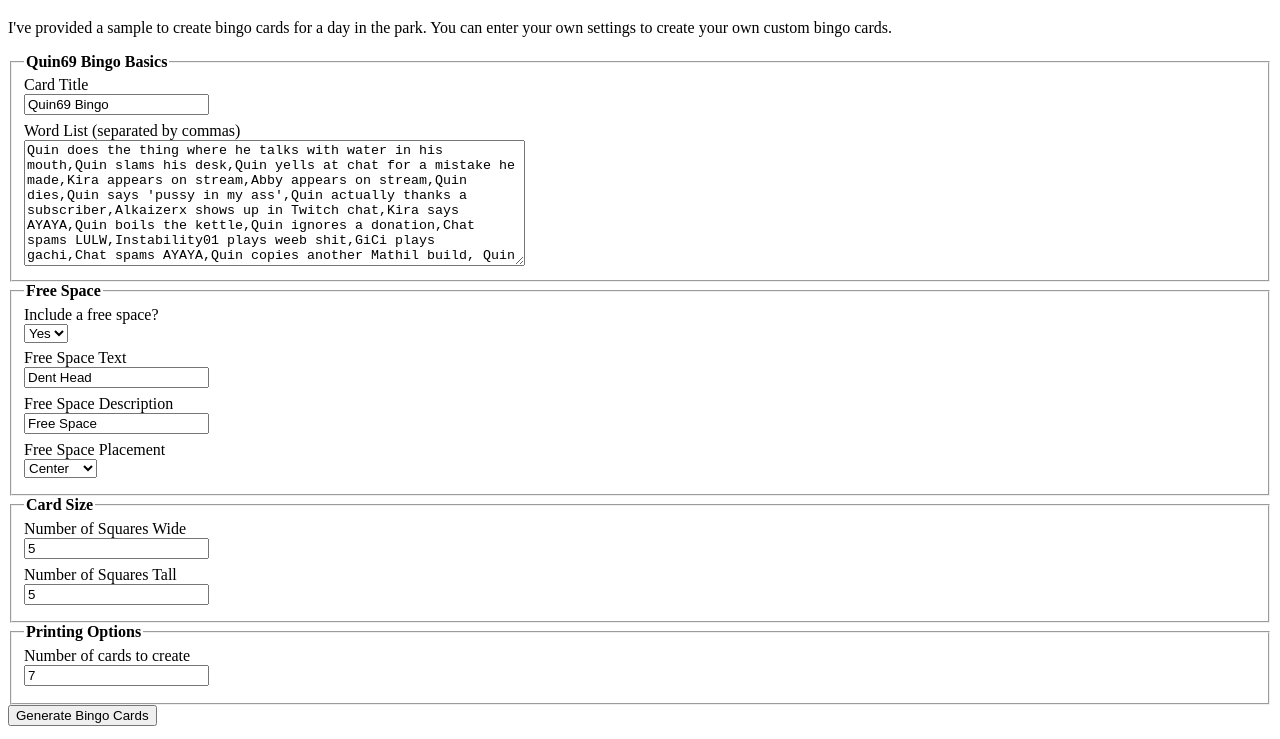
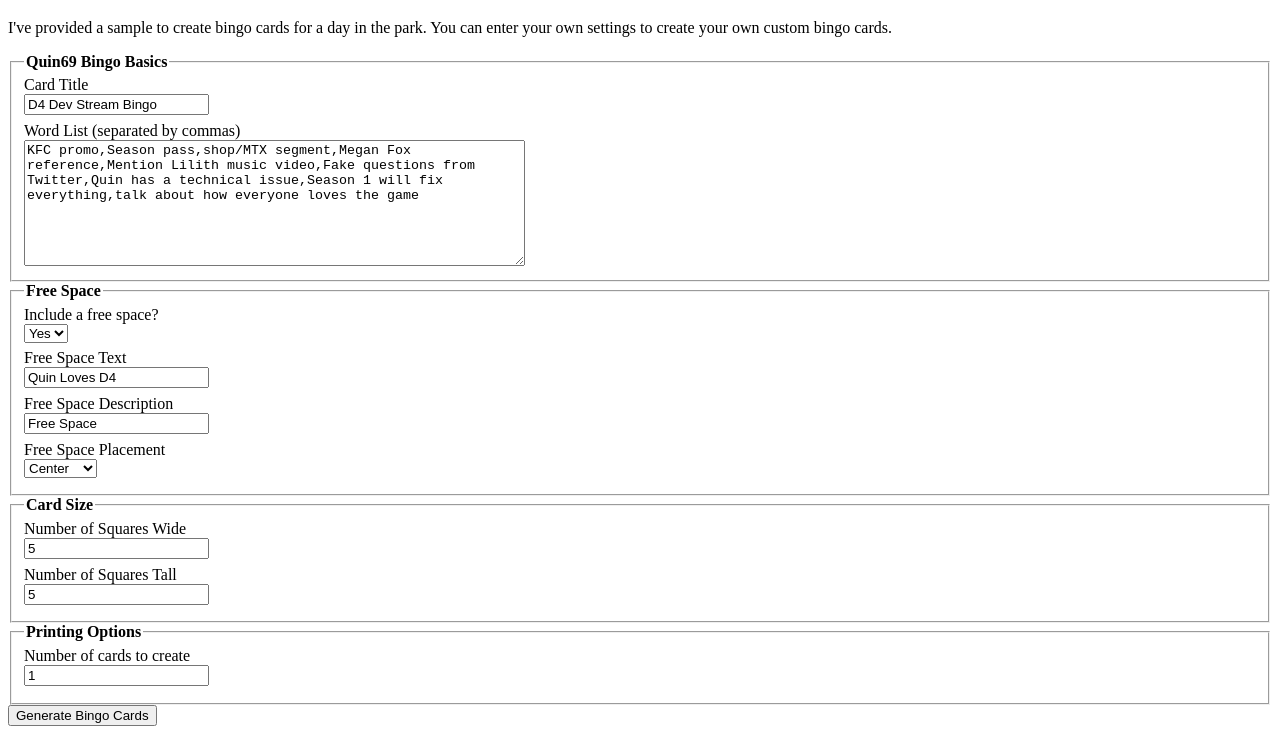
Before and after one commit to quin69bingo/quin69bingo.github.com, a plain HTML site: page index.html in a window 1280 px wide. Shown: the part 61-800 px from the top of the page. Drawn offline with nearby package versions, Linux system fonts and the light colour scheme.

Commit message:
Update index.html
updated 1

```diff
--- a/index.html
+++ b/index.html
@@ -340,8 +340,8 @@ $(document).ready(bingoGenerator.checkQS);
 	<p id="intro">I've provided a sample to create bingo cards for a day in the park. You can enter your own settings to create your own custom bingo cards.</p>
 	<fieldset>
 		<legend>Quin69 Bingo Basics</legend>
-		<label>Card Title <input type="text" name="title" id="title" value="Quin69 Bingo"></label>
-		<label>Word List (separated by commas)</label><textarea cols="60" rows="8" name="words" id="words">Quin does the thing where he talks with water in his mouth,Quin slams his desk,Quin yells at chat for a mistake he made,Kira appears on stream,Abby appears on stream,Quin dies,Quin says 'pussy in my ass',Quin actually thanks a subscriber,Alkaizerx shows up in Twitch chat,Kira says AYAYA,Quin boils the kettle,Quin ignores a donation,Chat spams LULW,Instability01 plays weeb shit,GiCi plays gachi,Chat spams AYAYA,Quin copies another Mathil build, Quin watches GFL video because hes out of content,Quin doesn't know,Quin bans a pleb,Quin makes weird sucking noise when drinking coffee, 777 dono doesn't get skipped, Quin has a 5Head idea that is actually 3Head,Quin takes handouts, Quin holds the mic too close to his face while screaming at chat,Quin mispronounces a word </textarea>
+		<label>Card Title <input type="text" name="title" id="title" value="D4 Dev Stream Bingo"></label>
+		<label>Word List (separated by commas)</label><textarea cols="60" rows="8" name="words" id="words">KFC promo,Season pass,shop/MTX segment,Megan Fox reference,Mention Lilith music video,Fake questions from Twitter,Quin has a technical issue,Season 1 will fix everything,talk about how everyone loves the game</textarea>
 	</fieldset>
 
 	<fieldset>
@@ -352,7 +352,7 @@ $(document).ready(bingoGenerator.checkQS);
 				<option value="false">No</option>
 			</select>
 		</label>
-		<label>Free Space Text <input type="text" name="freespaceValue" id="freespaceValue" value="Dent Head"></label>
+		<label>Free Space Text <input type="text" name="freespaceValue" id="freespaceValue" value="Quin Loves D4"></label>
         <label>Free Space Description <input type="text" name="freespaceSubheadingValue" id="freespaceSubheadingValue" value="Free Space"></label>
 		<label>Free Space Placement
 			<select name="freespaceRandom" id="freespaceRandom">
@@ -371,7 +371,7 @@ $(document).ready(bingoGenerator.checkQS);
 
 	<fieldset>
 		<legend>Printing Options</legend>
-		<label>Number of cards to create <input type="text" name="number" id="number" value="7"></label>
+		<label>Number of cards to create <input type="text" name="number" id="number" value="1"></label>
 	</fieldset>
 	<label><input type="submit" value="Generate Bingo Cards"></label>
 </form>
```
